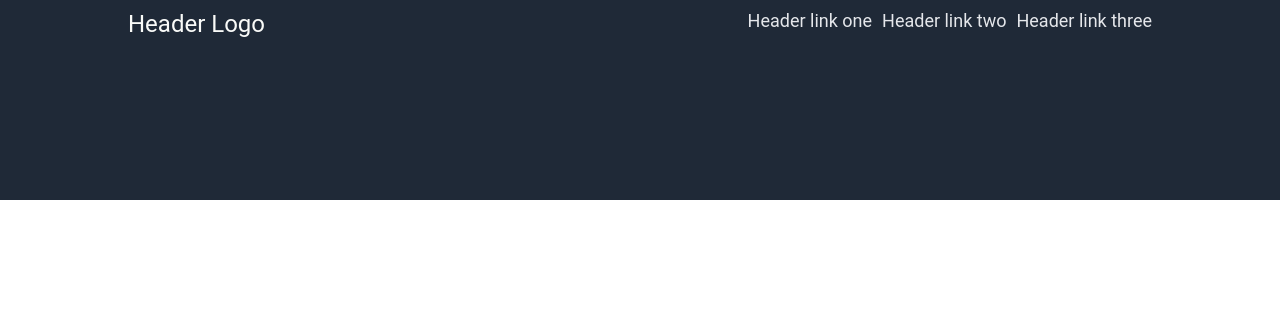
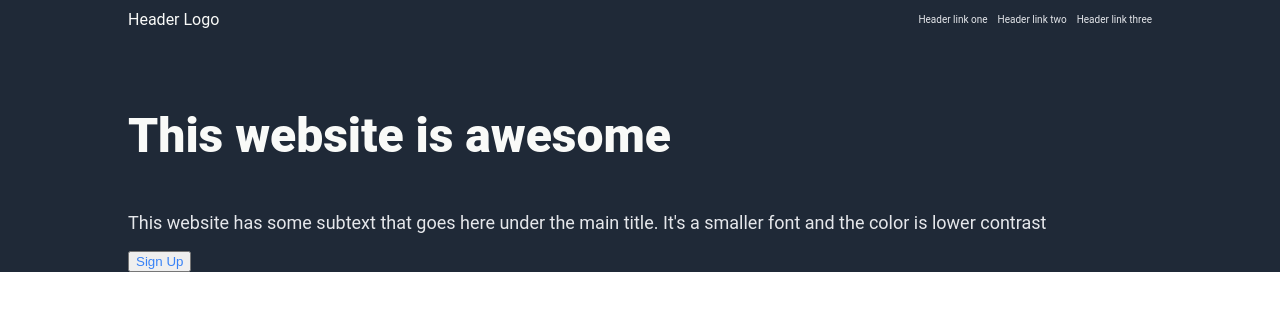
Before and after one commit to AlexS1302/odin-landing-page, a plain HTML site: page index.html in a window 1280 px wide. Drawn offline with Linux system fonts and the light colour scheme.

Commit message:
Add the Main Text and Secondary Text

```diff
--- a/index.html
+++ b/index.html
@@ -17,6 +17,12 @@
                     <div class="h-link">Header link three</div>
                 </div>
             </div>
+            <div class="bottom">
+                <p id="hero-main-text">This website is awesome</p>
+                <p id="hero-subtext">This website has some subtext that goes here under the main title. It's a smaller font and the color is lower contrast</p>
+                <button class="button">Sign Up</button>
+            </div>
+
         </div>
 
 
--- a/styles.css
+++ b/styles.css
@@ -5,22 +5,23 @@ body {
     background-color: #1F2937;
     display: flex;
     font-family: "Roboto", sans-serif;
-    height: 200px;
+    height: auto;
     margin: 0;
+    flex-direction: column;
 
 }
 
 .top {
     display: flex;
     justify-content: space-between;
-    align-items: flex-start;
+    align-items: center;
     width: 80%;
     margin: 0 auto;
     padding: 10px;
 }
 
 .header {
-    font-size: 24px;
+    font-size: 16px;
     color: #F9FAF8;
     white-space: nowrap;
 }
@@ -32,7 +33,30 @@ body {
 }
 
 .h-link{
-    font-size: 18px;
+    font-size: 10px;
     color:#E5E7EB;
     margin-left: 10px; /* Adjust the value as needed */
 }
+
+.bottom {
+    margin-top: 20px;
+    text-align: left;
+    width: 80%;
+    margin-left: auto;
+    margin-right: auto;
+}
+
+#hero-main-text {
+    font-size: 48px;
+    color: #F9FAF8;
+    font-weight: 900;
+}
+
+#hero-subtext {
+    font-size: 18px;
+    color: #E5E7EB;
+}
+
+.button {
+    color: #3882F6;
+}
```
